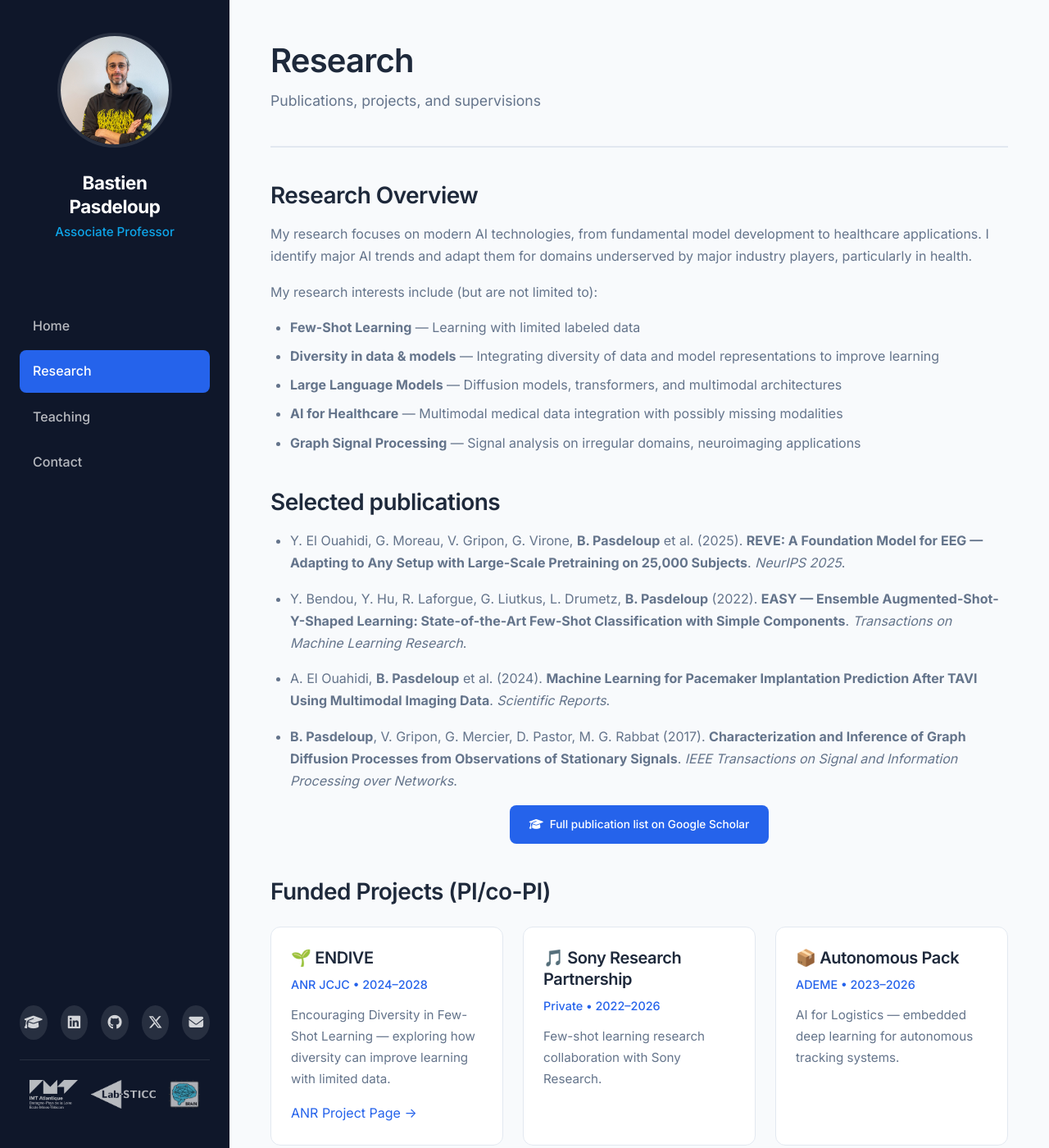
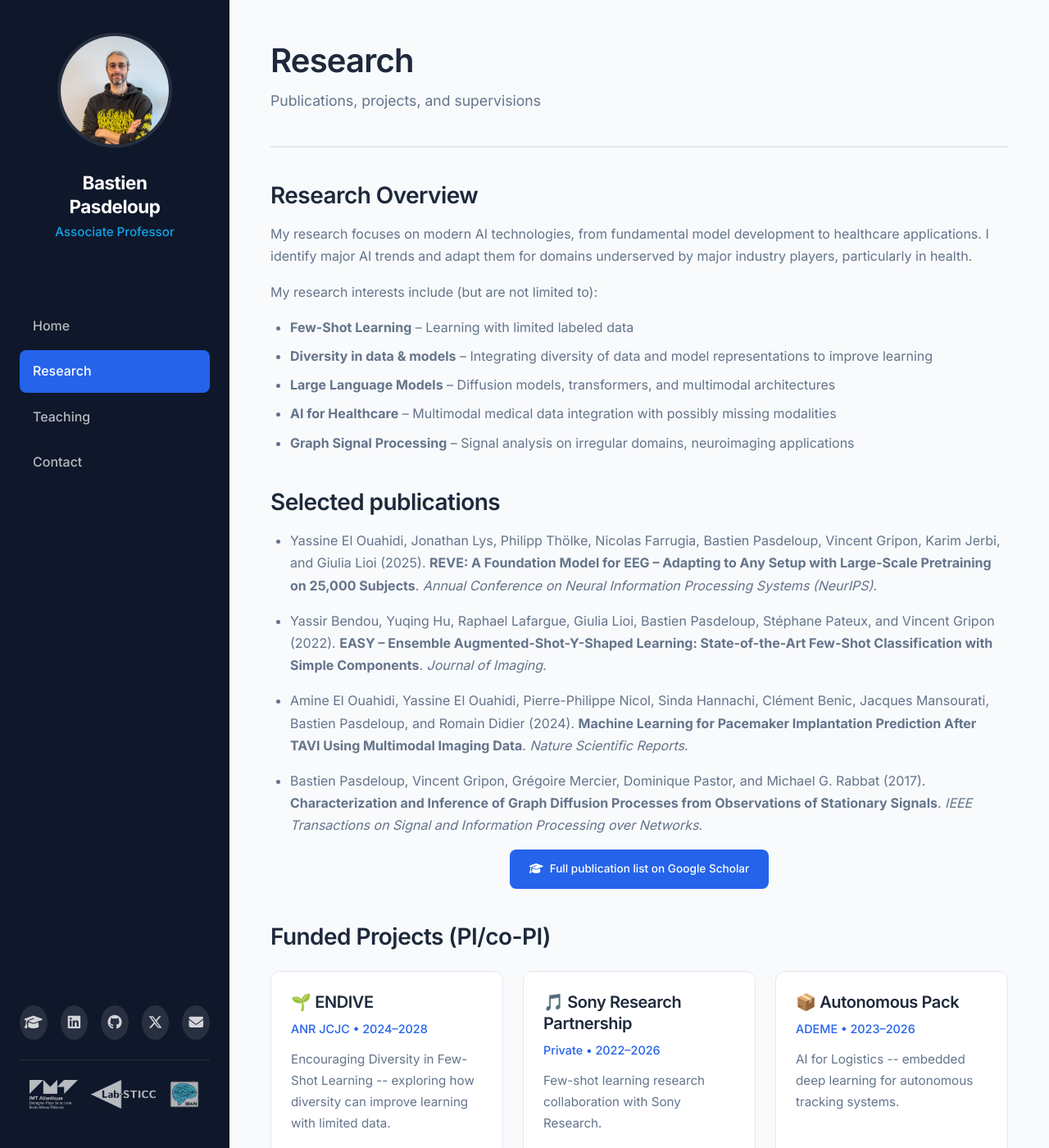
Before and after one commit to BastienPasdeloup/BastienPasdeloup.github.io, a Jekyll site: the page built from research.md, in a window 1280 px wide and 1400 px high. Shown: the whole window at 82% size. Built offline with Jekyll 4.4.1, drawn with Linux system fonts in a browser that asks for light colours; some of the changed text lies outside the part shown.

Commit message:
corrected refs

```diff
--- a/research.md
+++ b/research.md
@@ -14,21 +14,21 @@ My research focuses on modern AI technologies, from fundamental model developmen
 
 My research interests include (but are not limited to):
 
-- **Few-Shot Learning** — Learning with limited labeled data
-- **Diversity in data & models** — Integrating diversity of data and model representations to improve learning
-- **Large Language Models** — Diffusion models, transformers, and multimodal architectures
-- **AI for Healthcare** — Multimodal medical data integration with possibly missing modalities
-- **Graph Signal Processing** — Signal analysis on irregular domains, neuroimaging applications
+- **Few-Shot Learning** -- Learning with limited labeled data
+- **Diversity in data & models** -- Integrating diversity of data and model representations to improve learning
+- **Large Language Models** -- Diffusion models, transformers, and multimodal architectures
+- **AI for Healthcare** -- Multimodal medical data integration with possibly missing modalities
+- **Graph Signal Processing** -- Signal analysis on irregular domains, neuroimaging applications
 
 ## Selected publications
 
-- Y. El Ouahidi, G. Moreau, V. Gripon, G. Virone, **B. Pasdeloup** et al. (2025). **REVE: A Foundation Model for EEG — Adapting to Any Setup with Large-Scale Pretraining on 25,000 Subjects**. *NeurIPS 2025*.
+- Yassine El Ouahidi, Jonathan Lys, Philipp Thölke, Nicolas Farrugia, Bastien Pasdeloup, Vincent Gripon, Karim Jerbi, and Giulia Lioi (2025). **REVE: A Foundation Model for EEG -- Adapting to Any Setup with Large-Scale Pretraining on 25,000 Subjects**. *Annual Conference on Neural Information Processing Systems (NeurIPS)*.
 
-- Y. Bendou, Y. Hu, R. Laforgue, G. Liutkus, L. Drumetz, **B. Pasdeloup** (2022). **EASY — Ensemble Augmented-Shot-Y-Shaped Learning: State-of-the-Art Few-Shot Classification with Simple Components**. *Transactions on Machine Learning Research*.
+- Yassir Bendou, Yuqing Hu, Raphael Lafargue, Giulia Lioi, Bastien Pasdeloup, Stéphane Pateux, and Vincent Gripon (2022). **EASY -- Ensemble Augmented-Shot-Y-Shaped Learning: State-of-the-Art Few-Shot Classification with Simple Components**. *Journal of Imaging*.
 
-- A. El Ouahidi, **B. Pasdeloup** et al. (2024). **Machine Learning for Pacemaker Implantation Prediction After TAVI Using Multimodal Imaging Data**. *Scientific Reports*.
+- Amine El Ouahidi, Yassine El Ouahidi, Pierre-Philippe Nicol, Sinda Hannachi, Clément Benic, Jacques Mansourati, Bastien Pasdeloup, and Romain Didier (2024). **Machine Learning for Pacemaker Implantation Prediction After TAVI Using Multimodal Imaging Data**. *Nature Scientific Reports*.
 
-- **B. Pasdeloup**, V. Gripon, G. Mercier, D. Pastor, M. G. Rabbat (2017). **Characterization and Inference of Graph Diffusion Processes from Observations of Stationary Signals**. *IEEE Transactions on Signal and Information Processing over Networks*.
+- Bastien Pasdeloup, Vincent Gripon, Grégoire Mercier, Dominique Pastor, and Michael G. Rabbat (2017). **Characterization and Inference of Graph Diffusion Processes from Observations of Stationary Signals**. *IEEE Transactions on Signal and Information Processing over Networks*.
 
 <p style="text-align: center;">
   <a href="https://scholar.google.com/citations?user=dKOgoG4AAAAJ" target="_blank" class="publication-link" style="display: inline-flex; gap: 0.5rem; align-items: center; padding: 0.75rem 1.5rem; background: var(--color-primary); color: white; border-radius: 8px; font-weight: 500;">
@@ -42,7 +42,7 @@ My research interests include (but are not limited to):
   <div class="course-card">
     <h3>🌱 ENDIVE</h3>
     <div class="course-info">ANR JCJC • 2024–2028</div>
-    <p>Encouraging Diversity in Few-Shot Learning — exploring how diversity can improve learning with limited data.</p>
+    <p>Encouraging Diversity in Few-Shot Learning -- exploring how diversity can improve learning with limited data.</p>
     <a href="https://anr.fr/Projet-ANR-23-CE23-0030" target="_blank">ANR Project Page →</a>
   </div>
 
@@ -55,13 +55,13 @@ My research interests include (but are not limited to):
   <div class="course-card">
     <h3>📦 Autonomous Pack</h3>
     <div class="course-info">ADEME • 2023–2026</div>
-    <p>AI for Logistics — embedded deep learning for autonomous tracking systems.</p>
+    <p>AI for Logistics -- embedded deep learning for autonomous tracking systems.</p>
   </div>
 
   <div class="course-card">
     <h3>🔬 FUSCHIA</h3>
     <div class="course-info">ANR ASTRID • 2022–2023</div>
-    <p>AI for Heterogeneous Component Fusion — multimodal image segmentation.</p>
+    <p>AI for Heterogeneous Component Fusion -- multimodal image segmentation.</p>
   </div>
 
   <div class="course-card">
@@ -73,7 +73,7 @@ My research interests include (but are not limited to):
   <div class="course-card">
     <h3>🚀 Futur & Ruptures</h3>
     <div class="course-info">Fondation Mines-Télécom • 2021–2024</div>
-    <p>Few-Shot Labeling — reducing the cost of dataset annotation.</p>
+    <p>Few-Shot Labeling -- reducing the cost of dataset annotation.</p>
   </div>
 </div>
 
@@ -148,9 +148,9 @@ My research interests include (but are not limited to):
 
 I regularly participate in scientific dissemination activities to promote science and research to the general public, including:
 
-- **Fête de la Science** — Annual science festival presentations on AI and machine learning
-- **Nuit des Chercheurs** — Public engagement events explaining research to general audiences
-- **School Visits** — AI introduction workshops for primary and secondary school students
+- **Fête de la Science** -- Annual science festival presentations on AI and machine learning
+- **Nuit des Chercheurs** -- Public engagement events explaining research to general audiences
+- **School Visits** -- AI introduction workshops for primary and secondary school students
 
 ## Academic Service
 
```
Also changed, not shown: contact.md (+3 -3 lines), index.md (+1 -1 lines), teaching.md (+8 -8 lines).
